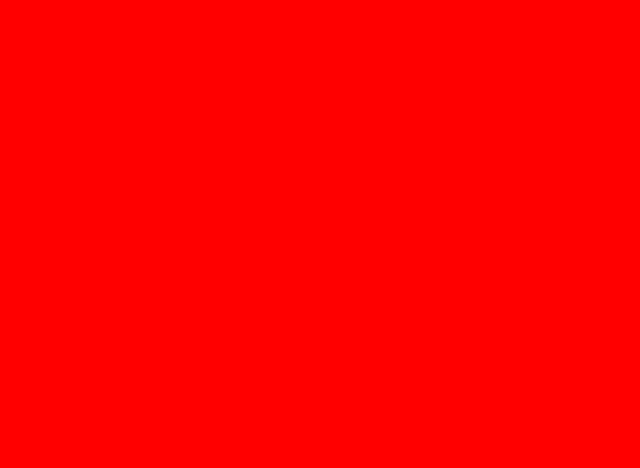
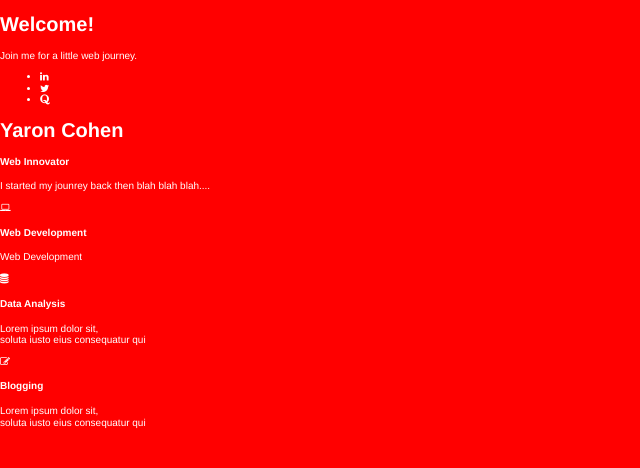
Before and after one commit to yaroncnk/webpack-static-starter, a website built with webpack: page src/views/index.html in a window 1280 px wide. Shown: the whole page, without its empty margins (0-640 px from the left). Built offline with nearby package versions, Linux system fonts and the light colour scheme; some packages are replaced by stand-ins of ours.

Commit message:
html skeleton

```diff
--- a/src/views/index.html
+++ b/src/views/index.html
@@ -5,23 +5,77 @@
   <meta charset="utf-8">
   <meta http-equiv="x-ua-compatible" content="ie=edge">
   <meta name="viewport" content="width=device-width, initial-scale=1">
-  <title>Get Introduced | Jobbook</title>
-  <meta name='description' content='Jobbook helps you stand-out by introducing you to opportunities that match your profile. With a targeted Jobbook profile, introducing yourself is a breeze—and gives you a leg up.'>
+  <title>Yaron Cohen | Web Innovation</title>
+  <meta name='description' content='Yaron Cohen is a web developer and data analyst who loves innovation and web-related stuff. In this website, he presents his capailities to the world'>
   <meta name='viewport' content='width=device-width, initial-scale=1'>
   <meta property='og:type' content='website'>
   <meta property='og:locale' content='en_US'>
-  <meta property='og:url' content='https://www.gotaproom.com'>
-  <meta property='og:title' content="Get Introduced | Jobbook">
-  <meta name="twitter:title" content="Get Introduced | Jobbook">
-  <meta property='og:description' content='Jobbook helps you stand-out by introducing you to opportunities that match your profile. With a targeted Jobbook profile, introducing yourself is a breeze—and gives you a leg up. '>
-  <meta name="twitter:description" content="Jobbook helps you stand-out by introducing you to opportunities that match your profile. With a targeted Jobbook profile, introducing yourself is a breeze—and gives you a leg up.">
+  <meta property='og:url' content='https://www.yaron-cohen.info'>
+  <meta property='og:title' content="Yaron Cohen | Web Innovation">
+  <meta name="twitter:title" content="Yaron Cohen | Web Innovation">
+  <meta property='og:description' content='Yaron Cohen is a web developer and data analyst who loves innovation and web-related stuff. In this website, he presents his capailities to the world '>
+  <meta name="twitter:description" content="Yaron Cohen is a web developer and data analyst who loves innovation and web-related stuff. In this website, he presents his capailities to the world">
   <!-- <meta property='og:image' content='img/features/iphone_mockup_payment.jpg'>
   <meta name="twitter:image" content='img/features/iphone_mockup_payment.jpg'> -->
-  <link rel="canonical" href="https://www.jobbook.com/">
-  <link rel="icon" href="img/favicon.png" type="image/x-icon" />
+  <link rel="canonical" href="https://www.yaron-cohen.info/">
+
+        <link rel="stylesheet" href="https://maxcdn.bootstrapcdn.com/font-awesome/4.7.0/css/font-awesome.min.css">
+        <link rel="stylesheet" href="./assets/css/main.css">
 </head>
 
 <body>
+    <section class="header">
+         <div class="header-content">
+          <h1 class="notify">Welcome!</h1>
+          <p id="headerLine">Join me for a little web journey.</p>
+            <ul class=buttons_header>
+                <li class="button_header">
+                    <i class="fa fa-linkedin" aria-hidden="true"></i>
+                </li>
+                <li class="button_header">
+                    <i class="fa fa-twitter" aria-hidden="true"></i>
+                </li>
+                <li class="button_header">
+                    <i class="fa fa-quora" aria-hidden="true"></i>
+                </li>
+            </ul>
+         </div>
+      </section>
+
+      <section class="about">
+        <div class="whoIs">
+          <h1>Yaron Cohen</h1>
+          <h4>Web Innovator</h4>
+          <p>I started my jounrey back then blah blah blah....</p>
+        </div>
+        <div class="profilePhoto">
+
+        </div>
+      </section>
+
+      <section class="services">
+          <div>
+              <div class="advButtons">
+                  <i class="fa fa-laptop" aria-hidden="true"></i>
+              </div>
+              <h4>Web Development</h4>
+              <p class="ex1">Web Development</p>
+          </div>
+          <div>
+              <div class="advButtons">
+                 <i class="fa fa-database" aria-hidden="true"></i>
+              </div>
+              <h4>Data Analysis</h4>
+              <p class="ex1">Lorem ipsum dolor sit,<br> soluta iusto eius consequatur qui</p>
+          </div>
+          <div>
+              <div class="advButtons">
+                  <i class="fa fa-pencil-square-o" aria-hidden="true"></i>
+              </div>
+              <h4>Blogging</h4>
+              <p class="ex1">Lorem ipsum dolor sit,<br> soluta iusto eius consequatur qui</p>
+          </div>
+      </section>
 
 </body>
 
```
